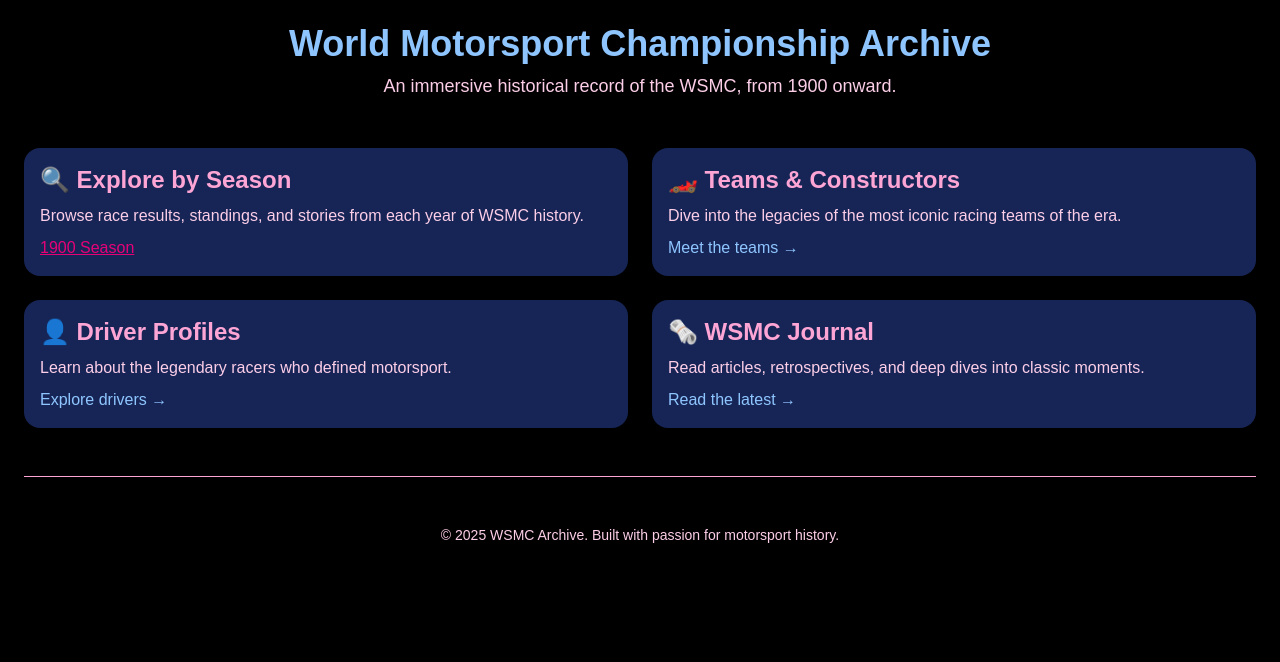
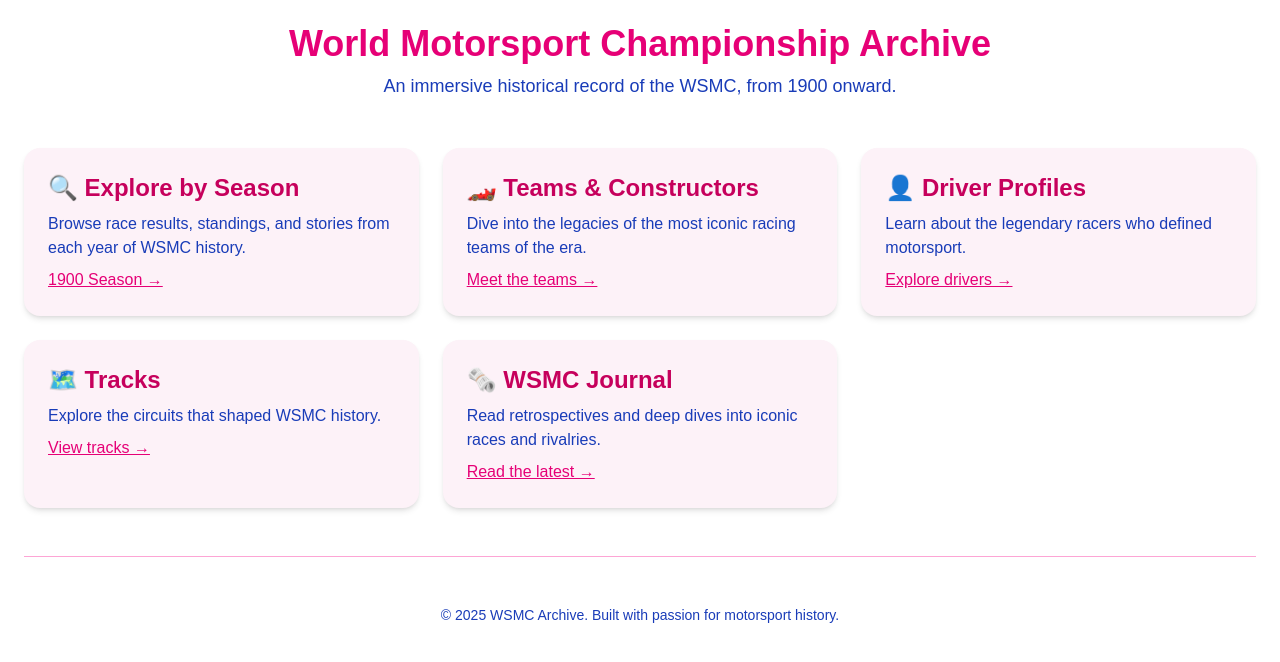
Before and after one commit to IanBM16/wsmc-archive, a Next.js app: page / in a window 1280 px wide. Shown: the top 662 px of the page. Built offline with nearby package versions, Linux system fonts and the light colour scheme.

Commit message:
Add track archive, nav bar link, and refreshed homepage

```diff
--- /dev/null
+++ b/components/NavBar.js
@@ -0,0 +1,29 @@
+import Link from 'next/link';
+
+export default function NavBar() {
+  return (
+    <nav className="bg-pink-100 border-b border-pink-300 text-blue-900 px-4 py-3 shadow-sm sticky top-0 z-50">
+      <div className="max-w-5xl mx-auto flex flex-wrap items-center justify-between gap-4">
+        <h1 className="text-xl font-bold">WSMC Archive</h1>
+        <ul className="flex gap-4 text-sm font-semibold">
+          <li>
+            <Link href="/">🏠 Home</Link>
+          </li>
+          <li>
+            <Link href="/seasons/1900">📅 Seasons</Link>
+          </li>
+          <li>
+            <Link href="/constructors/peugeot">🏎️ Constructors</Link>
+          </li>
+          <li><Link href="/tracks">🗺️ Tracks</Link></li>
+<li>
+            <Link href="/drivers">👤 Drivers</Link>
+          </li>
+          <li>
+            <Link href="/journal">🗞️ Journal</Link>
+          </li>
+        </ul>
+      </div>
+    </nav>
+  );
+}
--- a/pages/index.js
+++ b/pages/index.js
@@ -2,41 +2,55 @@ import Link from 'next/link';
 
 export default function HomePage() {
   return (
-    <main className="min-h-screen bg-black text-pink-300 p-6 space-y-12">
+    <main className="min-h-screen bg-white text-blue-950 p-6 space-y-12">
       <header className="text-center">
-        <h1 className="text-4xl font-bold mb-2 text-blue-300">World Motorsport Championship Archive</h1>
-        <p className="text-lg text-pink-200">An immersive historical record of the WSMC, from 1900 onward.</p>
+        <h1 className="text-4xl font-bold mb-2 text-pink-600">World Motorsport Championship Archive</h1>
+        <p className="text-lg text-blue-800">An immersive historical record of the WSMC, from 1900 onward.</p>
       </header>
 
-      <section className="grid grid-cols-1 md:grid-cols-2 gap-6">
-        <div className="bg-blue-950 p-4 rounded-2xl shadow">
-          <h2 className="text-2xl font-semibold mb-2 text-pink-300">🔍 Explore by Season</h2>
-          <p className="mb-2 text-pink-200">Browse race results, standings, and stories from each year of WSMC history.</p>
+      <section className="grid grid-cols-1 md:grid-cols-2 lg:grid-cols-3 gap-6">
+        <div className="bg-pink-50 p-6 rounded-2xl shadow-md hover:shadow-xl transition">
+          <h2 className="text-2xl font-semibold mb-2 text-pink-700">🔍 Explore by Season</h2>
+          <p className="mb-2 text-blue-800">Browse race results, standings, and stories from each year of WSMC history.</p>
           <Link href="/seasons/1900" className="text-pink-600 underline">
-            1900 Season
+            1900 Season →
           </Link>
         </div>
 
-        <div className="bg-blue-950 p-4 rounded-2xl shadow">
-          <h2 className="text-2xl font-semibold mb-2 text-pink-300">🏎️ Teams & Constructors</h2>
-          <p className="mb-2 text-pink-200">Dive into the legacies of the most iconic racing teams of the era.</p>
-          <a href="/constructors" className="text-blue-300 hover:underline">Meet the teams →</a>
+        <div className="bg-pink-50 p-6 rounded-2xl shadow-md hover:shadow-xl transition">
+          <h2 className="text-2xl font-semibold mb-2 text-pink-700">🏎️ Teams & Constructors</h2>
+          <p className="mb-2 text-blue-800">Dive into the legacies of the most iconic racing teams of the era.</p>
+          <Link href="/constructors" className="text-pink-600 underline">
+            Meet the teams →
+          </Link>
         </div>
 
-        <div className="bg-blue-950 p-4 rounded-2xl shadow">
-          <h2 className="text-2xl font-semibold mb-2 text-pink-300">👤 Driver Profiles</h2>
-          <p className="mb-2 text-pink-200">Learn about the legendary racers who defined motorsport.</p>
-          <a href="/drivers" className="text-blue-300 hover:underline">Explore drivers →</a>
+        <div className="bg-pink-50 p-6 rounded-2xl shadow-md hover:shadow-xl transition">
+          <h2 className="text-2xl font-semibold mb-2 text-pink-700">👤 Driver Profiles</h2>
+          <p className="mb-2 text-blue-800">Learn about the legendary racers who defined motorsport.</p>
+          <Link href="/drivers" className="text-pink-600 underline">
+            Explore drivers →
+          </Link>
         </div>
 
-        <div className="bg-blue-950 p-4 rounded-2xl shadow">
-          <h2 className="text-2xl font-semibold mb-2 text-pink-300">🗞️ WSMC Journal</h2>
-          <p className="mb-2 text-pink-200">Read articles, retrospectives, and deep dives into classic moments.</p>
-          <a href="/journal" className="text-blue-300 hover:underline">Read the latest →</a>
+        <div className="bg-pink-50 p-6 rounded-2xl shadow-md hover:shadow-xl transition">
+          <h2 className="text-2xl font-semibold mb-2 text-pink-700">🗺️ Tracks</h2>
+          <p className="mb-2 text-blue-800">Explore the circuits that shaped WSMC history.</p>
+          <Link href="/tracks" className="text-pink-600 underline">
+            View tracks →
+          </Link>
+        </div>
+
+        <div className="bg-pink-50 p-6 rounded-2xl shadow-md hover:shadow-xl transition">
+          <h2 className="text-2xl font-semibold mb-2 text-pink-700">🗞️ WSMC Journal</h2>
+          <p className="mb-2 text-blue-800">Read retrospectives and deep dives into iconic races and rivalries.</p>
+          <Link href="/journal" className="text-pink-600 underline">
+            Read the latest →
+          </Link>
         </div>
       </section>
 
-      <footer className="text-center text-sm text-pink-200 pt-12 border-t border-pink-300">
+      <footer className="text-center text-sm text-blue-800 pt-12 border-t border-pink-300">
         <p>&copy; 2025 WSMC Archive. Built with passion for motorsport history.</p>
       </footer>
     </main>
--- a/pages/seasons/1900.js
+++ b/pages/seasons/1900.js
@@ -1,3 +1,5 @@
+import NavBar from '../../components/NavBar';
+
 export default function Season1900() {
     const teamColors = {
       'Daimler': 'bg-blue-100 text-blue-800',
@@ -88,14 +90,13 @@ export default function Season1900() {
     });
 
     return (
+      <>
+        <NavBar />
         <main className="min-h-screen bg-white text-blue-950 p-6 space-y-12">
-        <header className="text-center">
-          <h1 className="text-4xl font-bold text-pink-500 mb-2">1900 Season Preview</h1>
-          <p className="text-lg text-blue-700 max-w-2xl mx-auto">
+          <h1 className="text-4xl font-bold text-pink-500 mb-2 text-center">1900 Season Preview</h1>
+          <p className="text-lg text-blue-700 max-w-2xl mx-auto text-center">
             The inaugural season of the World Motorsport Championship kicks off with ten Grand Prix races across Europe and North America. Twenty-two drivers from eleven legendary constructors will compete for glory in a sport where engineering meets raw courage.
           </p>
-        </header>
-
           <section className="grid grid-cols-1 lg:grid-cols-2 gap-6">
   <div>
     <h2 className="text-2xl font-semibold text-pink-500 mb-4">🏁 Race Calendar</h2>
@@ -196,7 +197,7 @@ export default function Season1900() {
         <li key={team} className={`${teamColors[team]} p-4 rounded-xl shadow`}>
           <div className="flex items-center justify-between mb-1">
             <h3 className="text-xl font-semibold flex items-center gap-2">
-                      {team}
+              <a href={`/constructors/${team.toLowerCase()}`} className="text-blue-800 hover:underline">{team}</a>
               {code && (
                 <img
                   src={`https://flagcdn.com/w40/${code}.png`}
@@ -231,6 +232,8 @@ export default function Season1900() {
     })}
   </ul>
 </section>
+
         </main>
+      </>
     );
 }
--- /dev/null
+++ b/pages/tracks.js
@@ -0,0 +1,66 @@
+import NavBar from '../components/NavBar';
+import Link from 'next/link';
+
+const countryCode = {
+  Italy: 'it',
+  France: 'fr',
+  Switzerland: 'ch',
+  Hungary: 'hu',
+  Germany: 'de',
+  USA: 'us',
+  'United States': 'us'
+};
+
+const tracks = [
+  { slug: 'roman-gp', name: 'Roman GP', location: 'Rome, Italy', year: 1900 },
+  { slug: 'paris-gp', name: 'Paris GP', location: 'Le Mans, France', year: 1900 },
+  { slug: 'french-gp', name: 'French GP', location: 'Clermont-Ferrand, France', year: 1900 },
+  { slug: 'swiss-gp', name: 'Swiss GP', location: 'Bern, Switzerland', year: 1900 },
+  { slug: 'austro-hungarian-gp', name: 'Austro-Hungarian GP', location: 'Budapest, Hungary', year: 1900 },
+  { slug: 'italian-gp', name: 'Italian GP', location: 'Turin, Italy', year: 1900 },
+  { slug: 'german-gp', name: 'German GP', location: 'Frankfurt, Germany', year: 1900 },
+  { slug: 'rhineland-gp', name: 'Rhineland GP', location: 'Cologne, Germany', year: 1900 },
+  { slug: 'chicago-gp', name: 'Chicago GP', location: 'Chicago, USA', year: 1900 },
+  { slug: 'new-york-gp', name: 'New York GP', location: 'Hudson Valley, USA', year: 1900 }
+];
+
+export default function TracksPage() {
+  return (
+    <>
+      <NavBar />
+      <main className="min-h-screen bg-white text-blue-950 p-6 space-y-12">
+        <h1 className="text-4xl font-bold text-pink-500 mb-2 text-center">Track Archive</h1>
+        <p className="text-lg text-blue-700 max-w-2xl mx-auto text-center">
+          Discover the legendary circuits that shaped the inaugural season of the World Motorsport Championship.
+        </p>
+
+        <section className="grid grid-cols-1 sm:grid-cols-2 lg:grid-cols-3 gap-6">
+          {tracks.map((track) => {
+            const country = track.location.split(', ').pop();
+            const code = countryCode[country];
+
+            return (
+              <div key={track.slug} className="p-4 border border-blue-300 rounded-lg shadow-lg">
+                <h2 className="text-xl font-bold text-blue-800">{track.name}</h2>
+                <p className="text-blue-600 flex items-center gap-2">
+                  {track.location}
+                  {code && (
+                    <img
+                      src={`https://flagcdn.com/w40/${code}.png`}
+                      alt={country}
+                      className="h-4 w-6 object-cover rounded-sm"
+                    />
+                  )}
+                </p>
+                <p className="text-blue-600">First Race: {track.year}</p>
+                <Link href={`/tracks/${track.slug}`} legacyBehavior>
+                  <a className="text-pink-600 hover:underline">View Track Details →</a>
+                </Link>
+              </div>
+            );
+          })}
+        </section>
+      </main>
+    </>
+  );
+}
```
Also changed, not shown: pages/constructors/[constructor].js (added, +102 -0 lines). Lines whose indentation alone changed are shown as unchanged.
